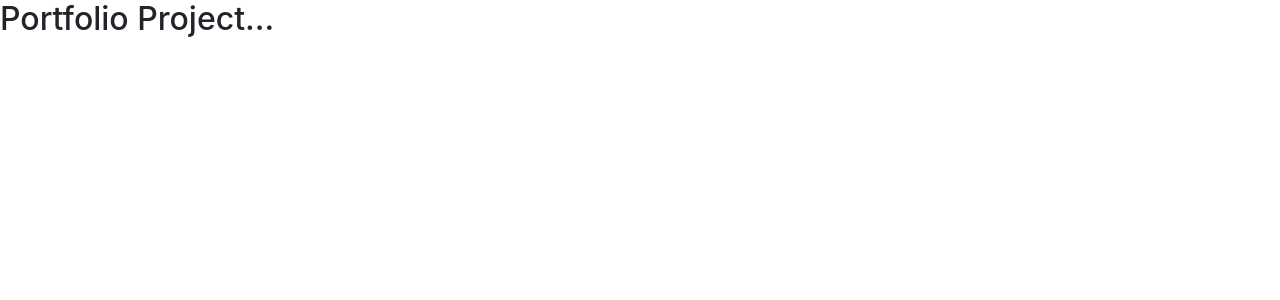
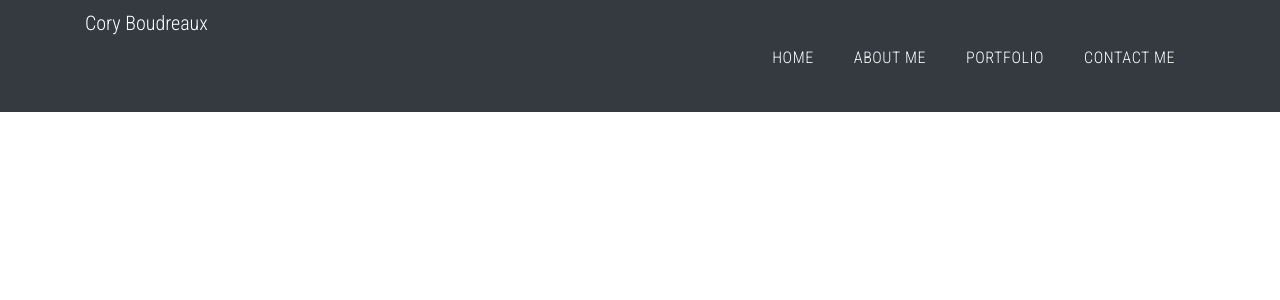
Before and after one commit to cboud31/portfolio-webapp, a React (Create React App) app: page / in a window 1280 px wide. Shown: the top 300 px of the page. Built offline with nearby package versions, Linux system fonts and the light colour scheme.

Commit message:
NavBar, initial styling

```diff
--- a/public/index.html
+++ b/public/index.html
@@ -39,5 +39,8 @@
       To begin the development, run `npm start` or `yarn start`.
       To create a production bundle, use `npm run build` or `yarn build`.
     -->
+    <script src="https://code.jquery.com/jquery-3.2.1.slim.min.js" integrity="sha384-KJ3o2DKtIkvYIK3UENzmM7KCkRr/rE9/Qpg6aAZGJwFDMVNA/GpGFF93hXpG5KkN" crossorigin="anonymous"></script>
+<script src="https://cdnjs.cloudflare.com/ajax/libs/popper.js/1.12.9/umd/popper.min.js" integrity="sha384-ApNbgh9B+Y1QKtv3Rn7W3mgPxhU9K/ScQsAP7hUibX39j7fakFPskvXusvfa0b4Q" crossorigin="anonymous"></script>
+<script src="https://maxcdn.bootstrapcdn.com/bootstrap/4.0.0/js/bootstrap.min.js" integrity="sha384-JZR6Spejh4U02d8jOt6vLEHfe/JQGiRRSQQxSfFWpi1MquVdAyjUar5+76PVCmYl" crossorigin="anonymous"></script>
   </body>
 </html>
--- a/src/App.css
+++ b/src/App.css
@@ -1,3 +1,16 @@
+@import url('https://fonts.googleapis.com/css2?family=Roboto+Condensed:wght@300&display=swap');
+
+:root {
+  --primary-white: #fff;
+  --primary-orange: #f9ab00;
+  --primary-dark: rgba(255, 255, 255, 0);
+}
+
+* {
+  font-family: 'Roboto Condensed';
+}
+
+/* create-react-app boilerplate CSS */
 .App {
   text-align: center;
 }
@@ -36,3 +49,37 @@
     transform: rotate(360deg);
   }
 }
+
+/* create-react-app boilerplate CSS above... */
+
+.container {
+  display: flexbox !important;
+}
+nav a.nav-link {
+  letter-spacing: 0.0375rem;
+  cursor: pointer;
+}
+
+nav ul li {
+  text-transform: uppercase;
+}
+
+.navbar-nav > li > a {
+  color: var(--primary-white) !important;
+  margin-right: 0.75rem;
+  margin-left: 0.75rem;
+  border-top: 0.1875rem solid var(--primary-dark);
+}
+
+.navbar-brand {
+  max-width: 17.25rem;
+  padding: 0 !important;
+  height: 6rem !important;
+  color: var(--primary-white) !important;
+  align-self: center;
+}
+
+.navbar-nav > li > a.active,
+.navbar-nav > li > a:hover {
+  border-top: 0.1875rem solid var(--primary-orange);
+}
--- a/src/App.js
+++ b/src/App.js
@@ -1,8 +1,10 @@
 import './App.css';
 import '/Users/CoryB/Desktop/2021_codingProjects/portfolioWebsite/my-app/node_modules/bootstrap/dist/css/bootstrap.min.css';
 
+import { NavBar } from './components';
+
 function App() {
-  return <h2>Portfolio Project...</h2>;
+  return <NavBar />;
 }
 
 export default App;
--- /dev/null
+++ b/src/components/NavBar.js
@@ -0,0 +1,51 @@
+import React from 'react';
+
+const NavBar = () => {
+  return (
+    <nav className="navbar navbar-expand-lg navbar-light bg-dark">
+      <div className="container">
+        <a className="navbar-brand" href="#">
+          Cory Boudreaux
+        </a>
+        <button
+          className="navbar-toggler"
+          type="button"
+          data-toggle="collapse"
+          data-target="#navbarSupportedContent"
+          aria-controls="navbarSupportedContent"
+          aria-expanded="false"
+          aria-label="Toggle navigation"
+        >
+          <span className="navbar-toggler-icon"></span>
+        </button>
+
+        <div className="collapse navbar-collapse" id="navbarSupportedContent">
+          <ul className="navbar-nav ml-auto">
+            <li className="nav-item active">
+              <a className="nav-link" href="#">
+                Home <span className="sr-only">(current)</span>
+              </a>
+            </li>
+            <li className="nav-item">
+              <a className="nav-link" href="#">
+                About Me
+              </a>
+            </li>
+            <li className="nav-item">
+              <a className="nav-link" href="#">
+                Portfolio
+              </a>
+            </li>
+            <li className="nav-item">
+              <a className="nav-link" href="#">
+                Contact Me
+              </a>
+            </li>
+          </ul>
+        </div>
+      </div>
+    </nav>
+  );
+};
+
+export default NavBar;
--- /dev/null
+++ b/src/components/index.js
@@ -0,0 +1 @@
+export { default as NavBar } from './NavBar';
```
